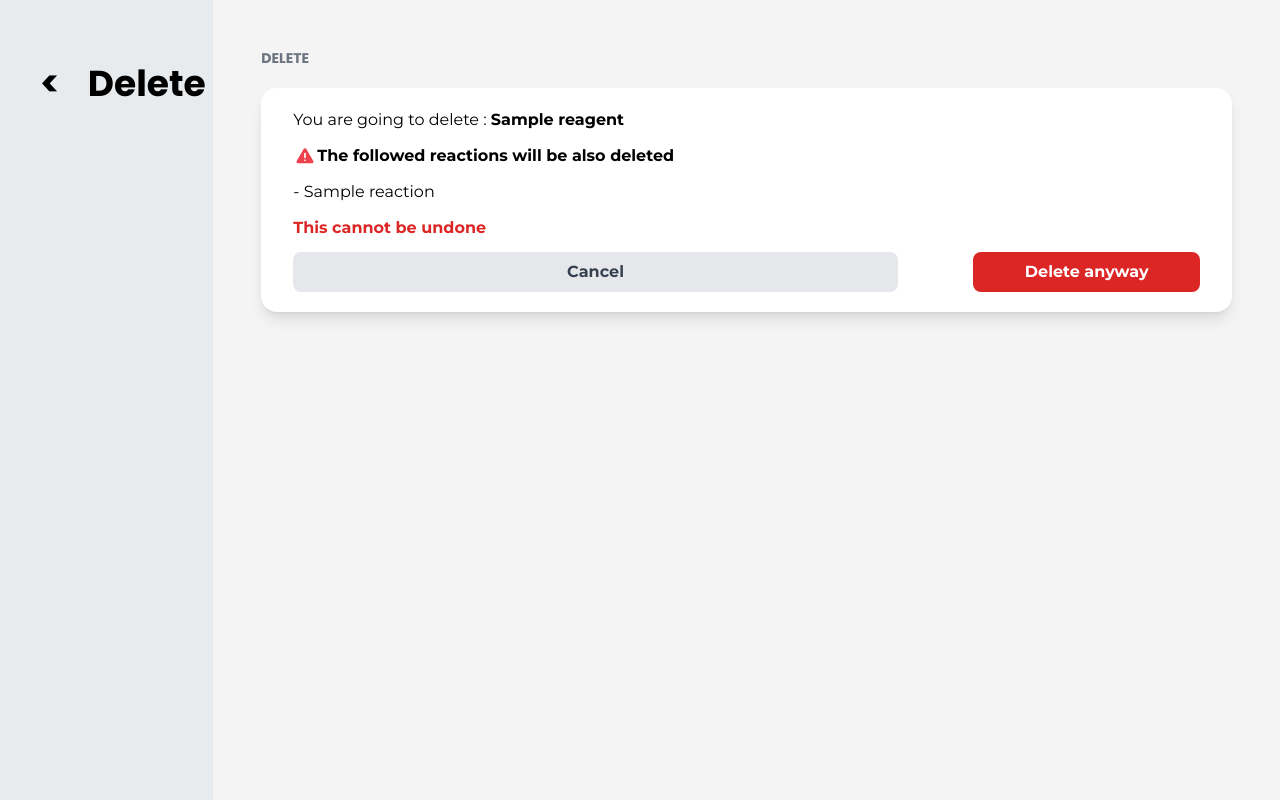
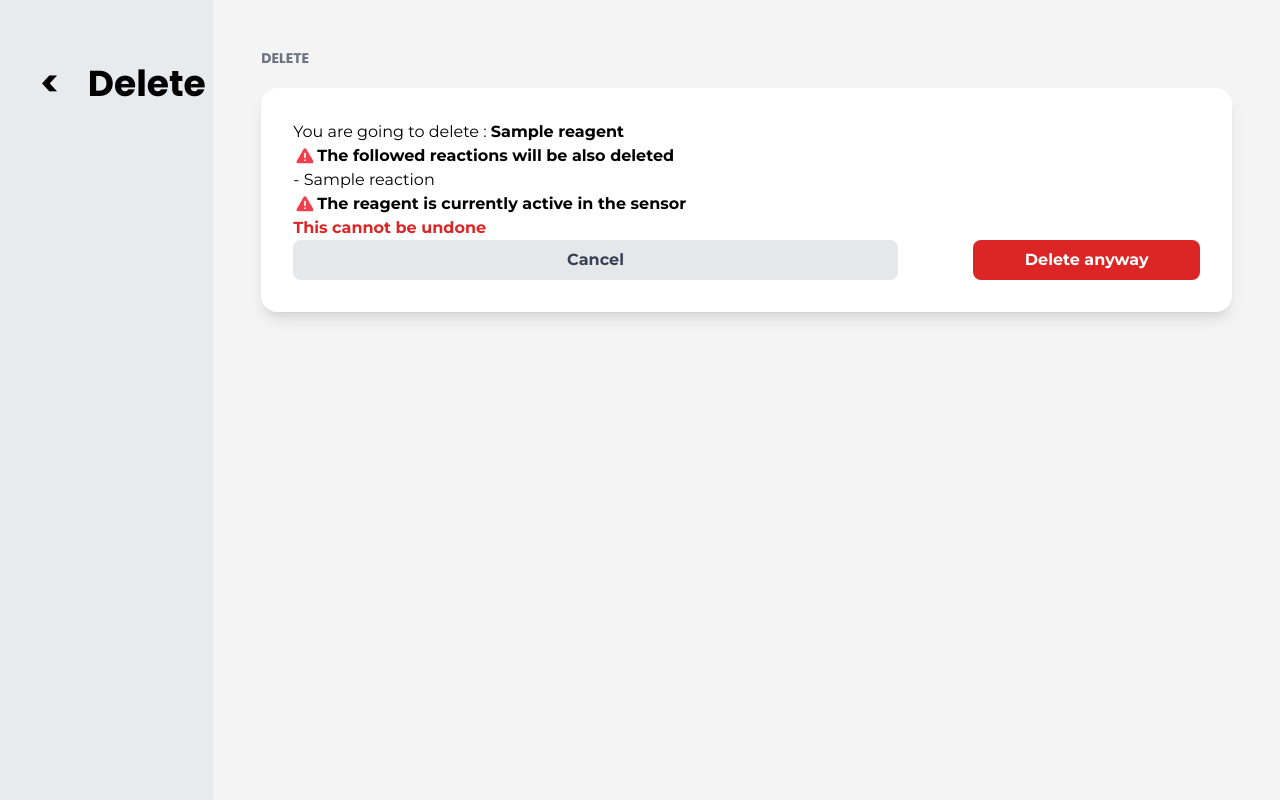
Before and after one commit to Warkild/pFIONA_ui, a Django app: page /sensors/1/reagents/1/delete in a window 1280 px wide. Run offline with Django 5.2, Linux system fonts and the light colour scheme; a user stored in the database is signed in; tables that the repository leaves empty hold one stand-in row (values such as "Sample post"); some libraries are stand-ins or nearby versions.

Commit message:
Update reagent delete
Add more warning in confirmation page

```diff
--- a/pFIONA_sensors/templates/pFIONA_sensors/view/sensors_reagent_delete.html
+++ b/pFIONA_sensors/templates/pFIONA_sensors/view/sensors_reagent_delete.html
@@ -22,9 +22,10 @@
                 <div class="mb-5">
                     <h2 class="font-poppins font-bold text-gray-500 text-sm">DELETE</h2>
                 </div>
-                <div class="bg-white flex flex-col space-y-3 shadow-lg rounded-2xl py-5 px-8 font-montserrat">
+                <div class="bg-white flex flex-col space-y-5 shadow-lg rounded-2xl py-8 px-8 font-montserrat">
                     <p class="">You are going to delete : <strong>{{ reagent.name }}</strong></p>
                     {% if reactions %}
+                        <div>
                              <div class="flex flex-row">
                                 <img src="{% static 'img/ico/icons8-warning-red-512.svg' %}" alt="Warning icon" class="w-6 h-6">
                                 <p class=""><strong>The followed reactions will be also deleted</strong></p>
@@ -34,6 +35,13 @@
                                     <li>- {{ reaction.name }}</li>
                                 {% endfor %}
                             </ul>
+                        </div>
+                    {% endif %}
+                    {% if reagent.port %}
+                        <div class="flex flex-row">
+                                <img src="{% static 'img/ico/icons8-warning-red-512.svg' %}" alt="Warning icon" class="w-6 h-6">
+                                <p class=""><strong>The reagent is currently active in the sensor</strong></p>
+                            </div>
                     {% endif %}
                     <p class="text-red-600 font-bold">This cannot be undone</p>
                     <div class="flex flex-row justify-between">
```
Lines whose indentation alone changed are shown as unchanged.
